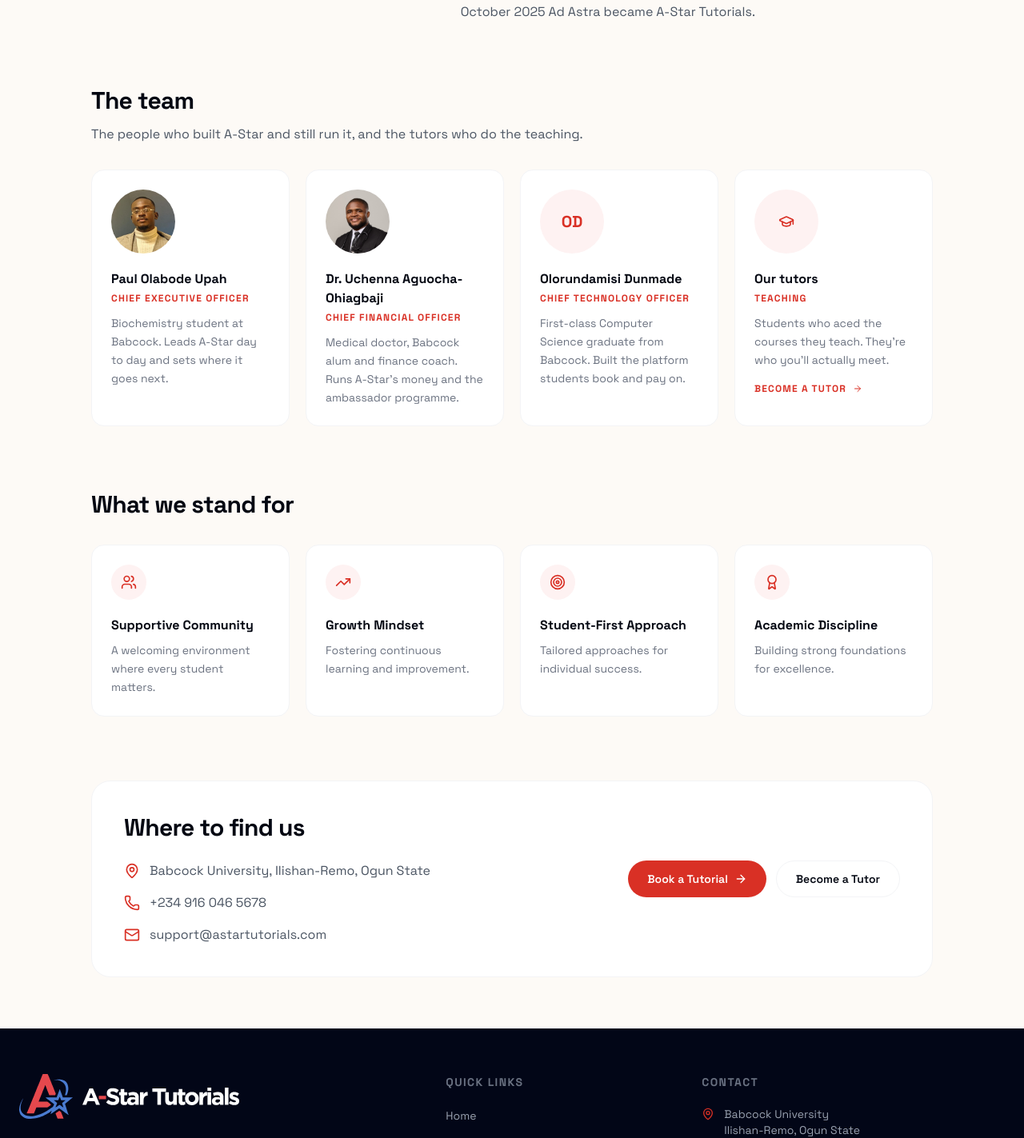
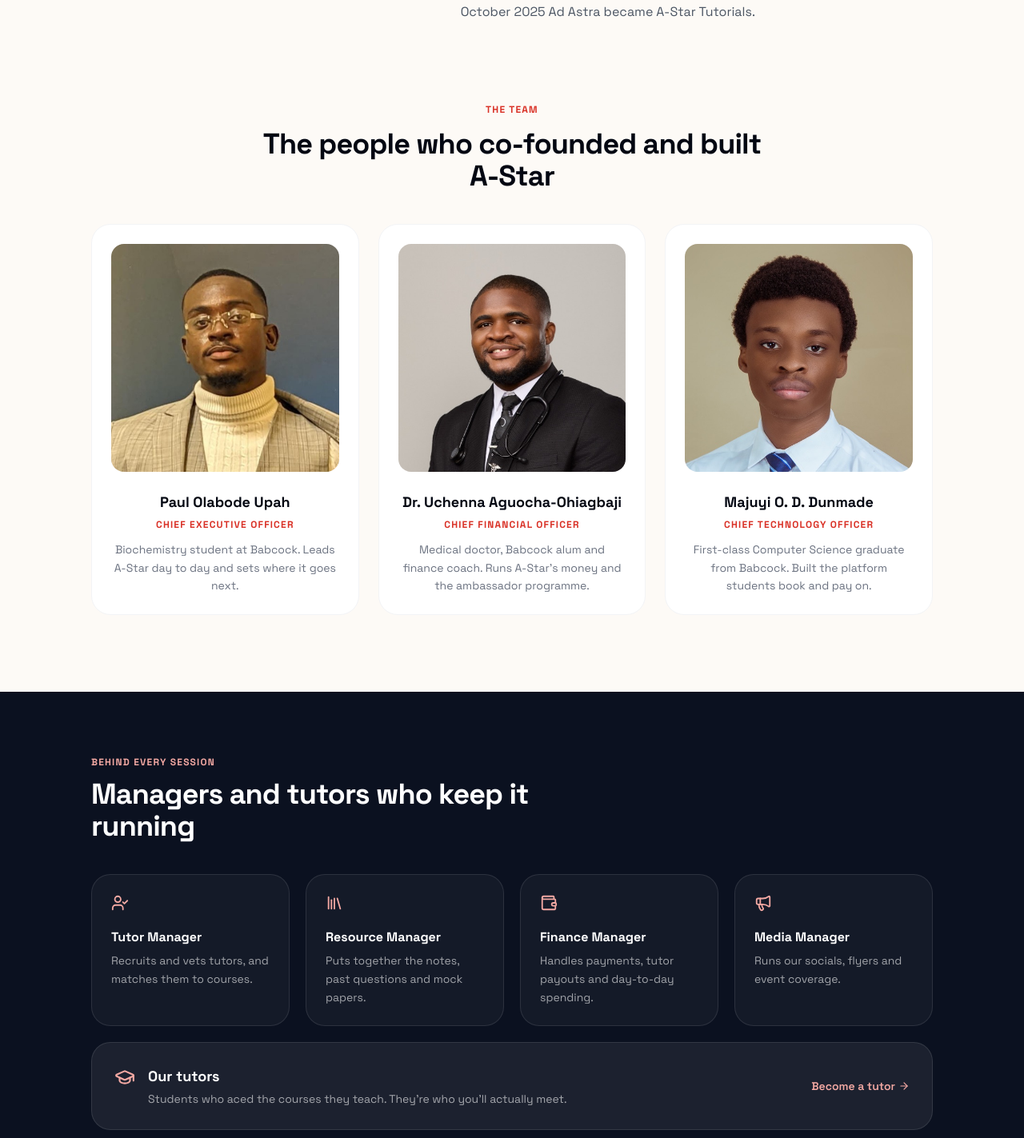
Before and after one commit to astartutorials/astutorials-v1, a Next.js app: page /about in a window 1280 px wide. Shown: the part 1923-3346 px from the top of the page at 80% size. Built offline with nearby package versions, Linux system fonts and the light colour scheme; no server answers.

Commit message:
about: co-founder portrait cards, managers + tutors band, Dunmade photo

```diff
--- a/app/about/page.tsx
+++ b/app/about/page.tsx
@@ -15,6 +15,10 @@ import {
   ArrowRight,
   BadgeCheck,
   Monitor,
+  UserCheck,
+  Library,
+  Wallet,
+  Megaphone,
 } from "lucide-react";
 import ProgrammeRecord from "@/components/about/ProgrammeRecord";
 
@@ -23,7 +27,7 @@ import ProgrammeRecord from "@/components/about/ProgrammeRecord";
  * the people behind it. History and team come from Paul's About draft
  * (2026-11-20). Left out on purpose: the "7,000+" figure (WhatsApp group
  * members, with duplicates) and Dr. Ajibade, until he agrees to be named.
- * Everyone on the team is shown the same way: name, role, what they do.
+ * Co-founders get equal portrait cards; managers and tutors share the navy band.
  */
 
 export const metadata: Metadata = {
@@ -42,7 +46,7 @@ const values = [
   { icon: Award, title: "Academic Discipline", desc: "Building strong foundations for excellence." },
 ];
 
-const team = [
+const cofounders = [
   {
     name: "Paul Olabode Upah",
     role: "Chief Executive Officer",
@@ -56,20 +60,20 @@ const team = [
     does: "Medical doctor, Babcock alum and finance coach. Runs A-Star's money and the ambassador programme.",
   },
   {
-    name: "Olorundamisi Dunmade",
+    name: "Majuyi O. D. Dunmade",
     role: "Chief Technology Officer",
-    photo: null as string | null,
+    photo: "/about/dunmade.jpg",
     does: "First-class Computer Science graduate from Babcock. Built the platform students book and pay on.",
   },
 ];
 
-const initials = (name: string) =>
-  name
-    .replace(/^Dr\.\s*/, "")
-    .split(" ")
-    .filter((_, i, a) => i === 0 || i === a.length - 1)
-    .map((w) => w[0])
-    .join("");
+/* Roles for now; names and photos once each manager agrees to be listed. */
+const crew = [
+  { icon: UserCheck, title: "Tutor Manager", desc: "Recruits and vets tutors, and matches them to courses." },
+  { icon: Library, title: "Resource Manager", desc: "Puts together the notes, past questions and mock papers." },
+  { icon: Wallet, title: "Finance Manager", desc: "Handles payments, tutor payouts and day-to-day spending." },
+  { icon: Megaphone, title: "Media Manager", desc: "Runs our socials, flyers and event coverage." },
+];
 
 const services = [
   {
@@ -178,48 +182,69 @@ export default function AboutPage() {
         </div>
       </section>
 
-      {/* Team */}
-      <section className="max-w-[1100px] mx-auto px-6 mt-16 md:mt-20">
-        <h2 className="text-2xl md:text-3xl font-bold tracking-tight text-fg-strong">The team</h2>
-        <p className="mt-3 text-fg-muted max-w-2xl">
-          The people who built A-Star and still run it, and the tutors who do the teaching.
-        </p>
-        <div className="mt-8 grid grid-cols-1 sm:grid-cols-2 lg:grid-cols-4 gap-5">
-          {team.map(({ name, role, photo, does }) => (
-            <div key={name} className="p-6 rounded-2xl bg-surface-raised border border-line-subtle">
-              {photo ? (
-                <Image
-                  src={photo}
-                  alt={name}
-                  width={160}
-                  height={160}
-                  className="w-20 h-20 rounded-full object-cover mb-5"
-                />
-              ) : (
-                <div className="w-20 h-20 rounded-full bg-brand-soft flex items-center justify-center mb-5 text-xl font-bold text-brand-ink">
-                  {initials(name)}
-                </div>
-              )}
-              <h3 className="font-bold text-fg-strong">{name}</h3>
-              <p className="text-xs font-bold tracking-widest uppercase text-brand-ink mt-1">{role}</p>
-              <p className="text-sm text-fg-subtle leading-relaxed mt-3">{does}</p>
+      {/* Co-founders */}
+      <section className="max-w-[1100px] mx-auto px-6 mt-16 md:mt-24">
+        <div className="text-center max-w-2xl mx-auto">
+          <span className="text-xs font-bold tracking-widest uppercase text-brand-ink">The team</span>
+          <h2 className="mt-3 text-3xl md:text-4xl font-bold tracking-tight text-fg-strong">
+            The people who co-founded and built <span className="whitespace-nowrap">A-Star</span>
+          </h2>
+        </div>
+        <div className="mt-10 grid grid-cols-1 sm:grid-cols-2 lg:grid-cols-3 gap-6">
+          {cofounders.map(({ name, role, photo, does }) => (
+            <div
+              key={name}
+              className="flex flex-col items-center text-center p-6 rounded-3xl bg-surface-raised border border-line-subtle"
+            >
+              <Image
+                src={photo}
+                alt={name}
+                width={480}
+                height={480}
+                sizes="(min-width: 1024px) 300px, (min-width: 640px) 45vw, 90vw"
+                className="w-full aspect-square rounded-2xl object-cover"
+              />
+              <h3 className="mt-6 text-lg font-bold text-fg-strong">{name}</h3>
+              <p className="text-xs font-bold tracking-widest uppercase text-brand-ink mt-1.5">{role}</p>
+              <p className="text-sm text-fg-subtle leading-relaxed mt-3 max-w-xs">{does}</p>
             </div>
           ))}
+        </div>
+      </section>
+
+      {/* Managers and tutors */}
+      <section className="w-full bg-[var(--astar-navy)] py-16 md:py-20 mt-16 md:mt-24">
+        <div className="max-w-[1100px] mx-auto px-6">
+          <div className="max-w-2xl">
+            <p className="text-xs font-bold uppercase tracking-widest text-[#F4A9A3] mb-3">Behind every session</p>
+            <h2 className="text-3xl md:text-4xl font-bold tracking-tight text-white">
+              Managers and tutors who keep it running
+            </h2>
+          </div>
+          <div className="mt-10 grid grid-cols-1 sm:grid-cols-2 lg:grid-cols-4 gap-5">
+            {crew.map(({ icon: Icon, title, desc }) => (
+              <div key={title} className="rounded-3xl border border-white/10 bg-white/[0.04] p-6">
+                <Icon size={22} className="text-[#F4A9A3]" />
+                <h3 className="mt-5 font-bold text-white">{title}</h3>
+                <p className="mt-1.5 text-sm leading-relaxed text-white/60">{desc}</p>
+              </div>
+            ))}
+          </div>
           <Link
             href="/apply"
-            className="group p-6 rounded-2xl bg-surface-raised border border-line-subtle hover:-translate-y-1 hover:shadow-lg transition-all duration-300"
+            className="group mt-5 flex flex-col sm:flex-row sm:items-center justify-between gap-4 rounded-3xl bg-white/[0.07] border border-white/10 p-6 md:p-7 hover:bg-white/[0.1] transition-colors"
           >
-            <div className="w-20 h-20 rounded-full bg-brand-soft flex items-center justify-center mb-5">
-              <GraduationCap className="w-5 h-5 text-brand-ink" />
+            <div className="flex items-start gap-4">
+              <GraduationCap size={26} className="text-[#F4A9A3] shrink-0 mt-0.5" />
+              <div>
+                <h3 className="font-bold text-white text-lg">Our tutors</h3>
+                <p className="mt-1 text-sm text-white/60">
+                  Students who aced the courses they teach. They&apos;re who you&apos;ll actually meet.
+                </p>
+              </div>
             </div>
-            <h3 className="font-bold text-fg-strong">Our tutors</h3>
-            <p className="text-xs font-bold tracking-widest uppercase text-brand-ink mt-1">Teaching</p>
-            <p className="text-sm text-fg-subtle leading-relaxed mt-3">
-              Students who aced the courses they teach. They&apos;re who you&apos;ll actually meet.
-            </p>
-            <span className="mt-4 inline-flex items-center text-xs font-bold tracking-widest uppercase text-brand-ink">
-              Become a tutor
-              <ArrowRight className="w-3 h-3 ml-2 transition-transform group-hover:translate-x-1" />
+            <span className="inline-flex items-center gap-1 text-sm font-semibold text-[#F4A9A3] shrink-0">
+              Become a tutor <ArrowRight size={14} className="group-hover:translate-x-0.5 transition-transform" />
             </span>
           </Link>
         </div>
```
Also changed, not shown: public/about/dunmade.jpg (added).
